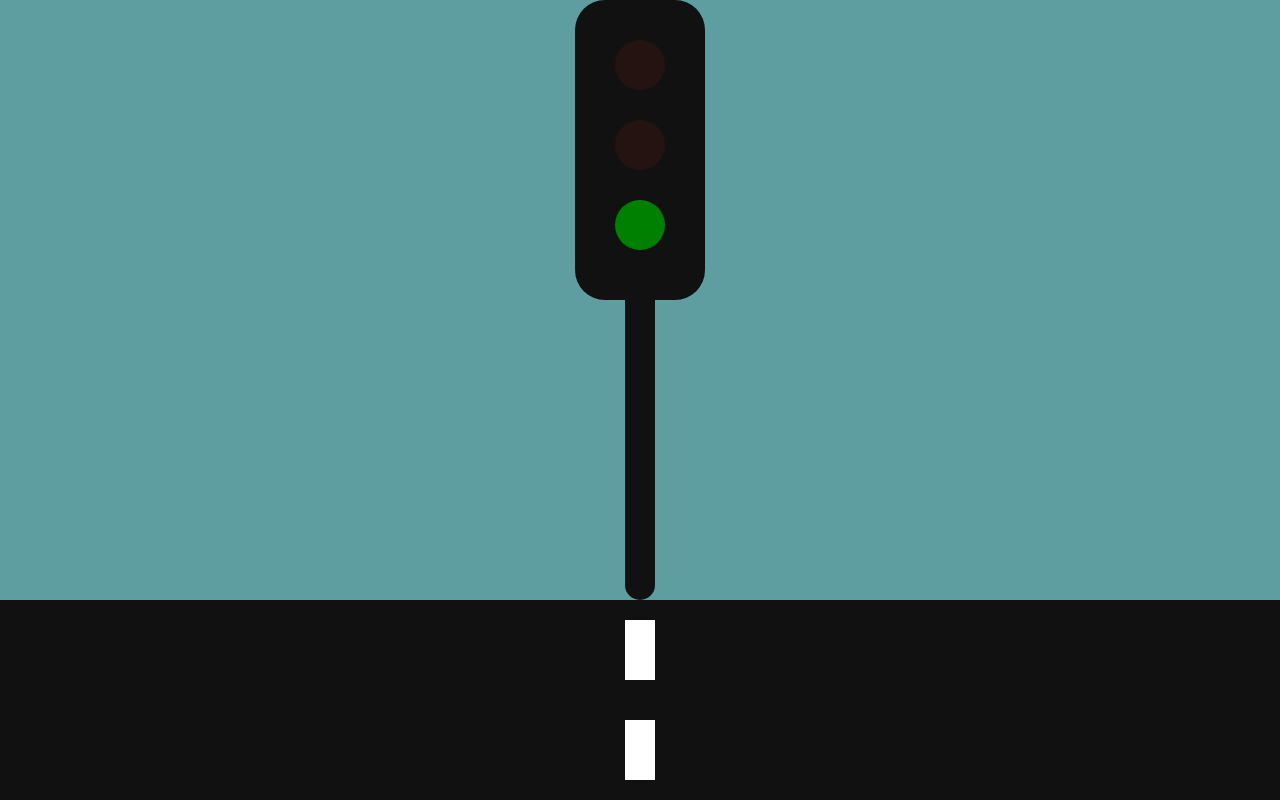
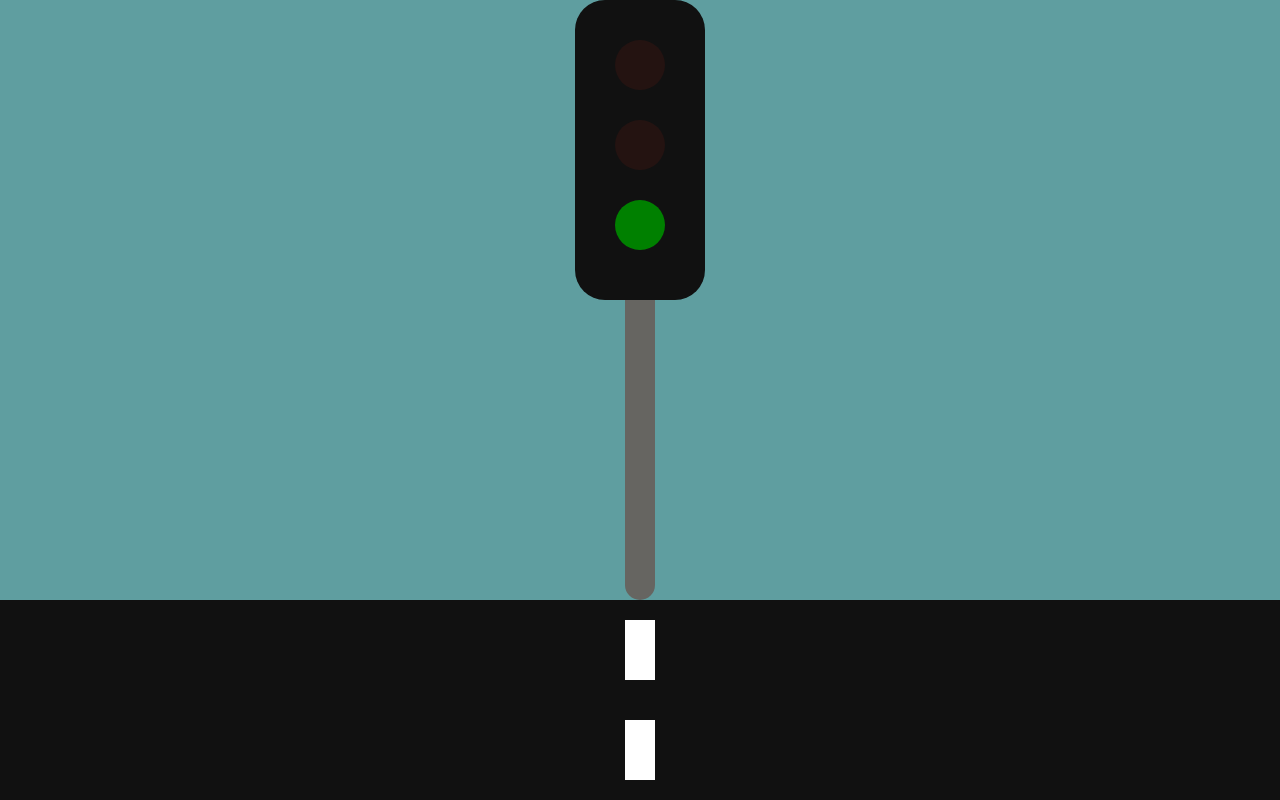
Before and after one commit to matheushslopesdev/Semaforo, a plain HTML site: page index.html in a window 1280 px wide. Drawn offline with Linux system fonts and the light colour scheme.

Commit message:
Update Poste-Color style.css

```diff
--- a/src/css/style.css
+++ b/src/css/style.css
@@ -65,7 +65,7 @@ body{
 .poste{
     width: 30px;
     height: 300px;
-    background-color: #111111;
+    background-color: #666561;
     border-radius: 0 0 15px 15px;
 }
 
```
